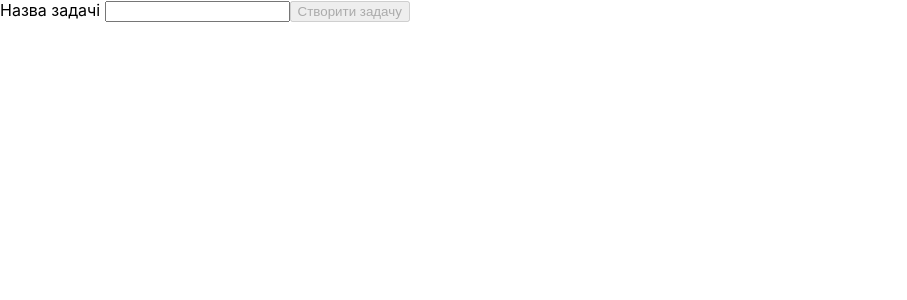
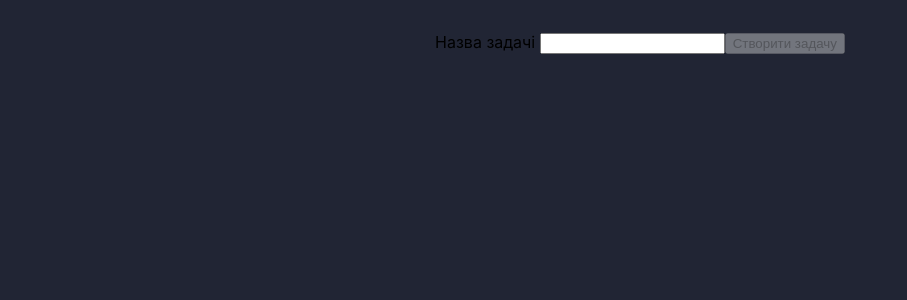
Before and after one commit to commanderz/demo_tasks, a React (Create React App) app in the folder task2-todolist-dnd/: page / in a window 1280 px wide. Shown: the top 300 px of the page, without its empty margins (0-907 px from the left). Built offline with nearby package versions, Linux system fonts and the light colour scheme.

Commit message:
no message

```diff
--- a/task2-todolist-dnd/src/App.css
+++ b/task2-todolist-dnd/src/App.css
@@ -38,14 +38,25 @@
 }
 
 
-.parent {
-display: grid;
-grid-template-columns: repeat(3, 1fr);
-grid-template-rows: 1fr;
-grid-column-gap: 0px;
-grid-row-gap: 0px;
+
+/*my================================*/
+body {
+  min-height: 100vh;
+  background: #212534;
+  display: flex;
+  align-items: center;
+  flex-direction: column;
+  padding-top: 2rem;
+  padding-bottom: 2rem;
+  box-sizing: border-box;
 }
 
-.div1 { grid-area: 1 / 1 / 2 / 2; }
-.div2 { grid-area: 1 / 2 / 2 / 3; }
-.div3 { grid-area: 1 / 3 / 2 / 4; }
+.tables {
+  display: flex;
+  user-select: none;
+  flex-direction: row;
+  align-content: stretch;
+  justify-content: center;
+  align-items: stretch;
+  flex-wrap: wrap;
+}
```
